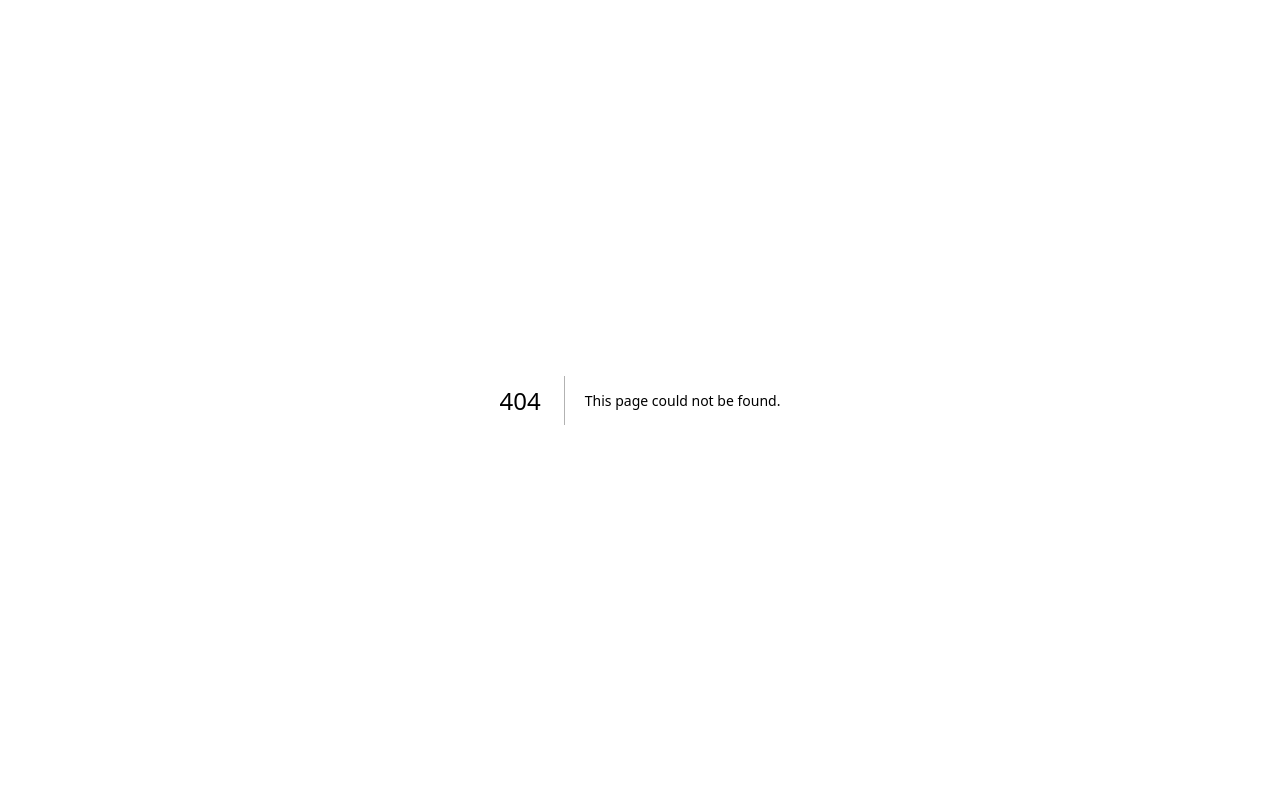
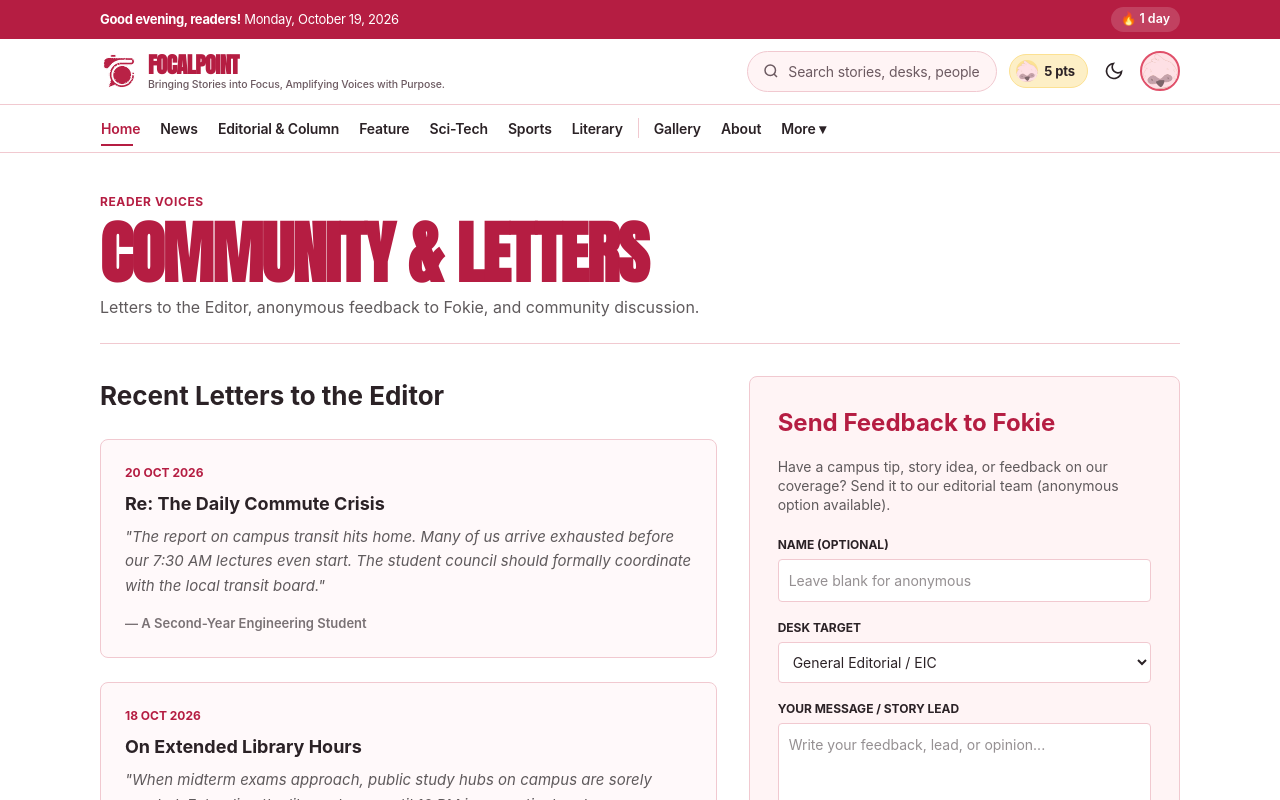
Before and after one commit to kuroi17/FocalPoint, a Next.js app: page /community in a window 1280 px wide. Before the commit this address had no page. Shown: the top 800 px of the page. Built offline with nearby package versions, Linux system fonts and the light colour scheme.

Commit message:
feat(community): implement community chat and Ask Focalpoint Q&A page (nodes 11:1193, 11:1346)

```diff
--- /dev/null
+++ b/src/app/community/page.tsx
@@ -0,0 +1,121 @@
+"use client";
+
+import React, { useState } from "react";
+import Header from "@/components/Header";
+import Footer from "@/components/Footer";
+
+export default function CommunityPage() {
+  const [feedbackSubmitted, setFeedbackSubmitted] = useState(false);
+
+  return (
+    <div className="min-h-screen flex flex-col bg-white text-[#2b2226]">
+      <Header />
+
+      <main className="flex-1 w-full max-w-[1440px] px-5 md:px-[100px] py-10 flex flex-col gap-8">
+        <div className="border-b border-[#f1c9d0] pb-6 flex flex-col gap-2">
+          <span className="text-[12px] font-bold text-[#b51d42] uppercase tracking-wider">
+            READER VOICES
+          </span>
+          <h1 className="text-[44px] md:text-[68px] font-black leading-none font-display text-[#b51d42]">
+            COMMUNITY & LETTERS
+          </h1>
+          <p className="text-[16px] text-[#5f5a5c]">
+            Letters to the Editor, anonymous feedback to Fokie, and community discussion.
+          </p>
+        </div>
+
+        <div className="grid grid-cols-1 lg:grid-cols-12 gap-8 items-start">
+          {/* Letters to the Editor */}
+          <div className="lg:col-span-7 flex flex-col gap-6">
+            <h2 className="text-[26px] font-bold text-[#2b2226]">
+              Recent Letters to the Editor
+            </h2>
+
+            {[
+              {
+                title: "Re: The Daily Commute Crisis",
+                from: "A Second-Year Engineering Student",
+                date: "20 Oct 2026",
+                text: "The report on campus transit hits home. Many of us arrive exhausted before our 7:30 AM lectures even start. The student council should formally coordinate with the local transit board."
+              },
+              {
+                title: "On Extended Library Hours",
+                from: "Graduating Senior, College of Arts",
+                date: "18 Oct 2026",
+                text: "When midterm exams approach, public study hubs on campus are sorely needed. Extending the library hours until 10 PM is a practical and necessary step."
+              }
+            ].map((letter, i) => (
+              <div key={i} className="p-6 rounded-[8px] border border-[#f1c9d0] bg-[#fff9fa] flex flex-col gap-2">
+                <span className="text-[12px] font-bold text-[#b51d42] uppercase">{letter.date}</span>
+                <h3 className="text-[18px] font-bold text-[#2b2226]">{letter.title}</h3>
+                <p className="text-[15px] text-[#5f5a5c] leading-relaxed italic">"{letter.text}"</p>
+                <span className="text-[13px] text-[#7a7275] font-semibold mt-2">— {letter.from}</span>
+              </div>
+            ))}
+          </div>
+
+          {/* Feedback Form */}
+          <div className="lg:col-span-5 p-7 rounded-[8px] bg-[#fff4f5] border border-[#f1c9d0] flex flex-col gap-4">
+            <h2 className="text-[24px] font-bold text-[#b51d42]">
+              Send Feedback to Fokie
+            </h2>
+            <p className="text-[14px] text-[#5f5a5c] leading-snug">
+              Have a campus tip, story idea, or feedback on our coverage? Send it to our editorial team (anonymous option available).
+            </p>
+
+            {feedbackSubmitted ? (
+              <div className="p-4 bg-emerald-50 border border-emerald-300 rounded text-emerald-800 text-[14px] font-medium">
+                Maraming salamat! Your feedback has been forwarded to the editorial desk.
+              </div>
+            ) : (
+              <form
+                onSubmit={(e) => {
+                  e.preventDefault();
+                  setFeedbackSubmitted(true);
+                }}
+                className="flex flex-col gap-3"
+              >
+                <div>
+                  <label className="text-[12px] font-bold text-[#2b2226] uppercase">Name (Optional)</label>
+                  <input
+                    type="text"
+                    placeholder="Leave blank for anonymous"
+                    className="w-full mt-1 p-2.5 rounded border border-[#f1c9d0] text-[14px] bg-white"
+                  />
+                </div>
+                <div>
+                  <label className="text-[12px] font-bold text-[#2b2226] uppercase">Desk Target</label>
+                  <select className="w-full mt-1 p-2.5 rounded border border-[#f1c9d0] text-[14px] bg-white">
+                    <option>General Editorial / EIC</option>
+                    <option>News Desk</option>
+                    <option>Features Desk</option>
+                    <option>Opinion Desk</option>
+                    <option>Sci-Tech Desk</option>
+                    <option>WebDev & Tech Team</option>
+                  </select>
+                </div>
+                <div>
+                  <label className="text-[12px] font-bold text-[#2b2226] uppercase">Your Message / Story Lead</label>
+                  <textarea
+                    required
+                    rows={4}
+                    placeholder="Write your feedback, lead, or opinion..."
+                    className="w-full mt-1 p-2.5 rounded border border-[#f1c9d0] text-[14px] bg-white"
+                  />
+                </div>
+                <button
+                  type="submit"
+                  className="mt-2 py-3 bg-[#b51d42] hover:bg-[#a8283f] text-white font-bold text-[14px] rounded transition-colors"
+                >
+                  Send Message →
+                </button>
+              </form>
+            )}
+          </div>
+        </div>
+      </main>
+
+      <Footer />
+    </div>
+  );
+}
```
